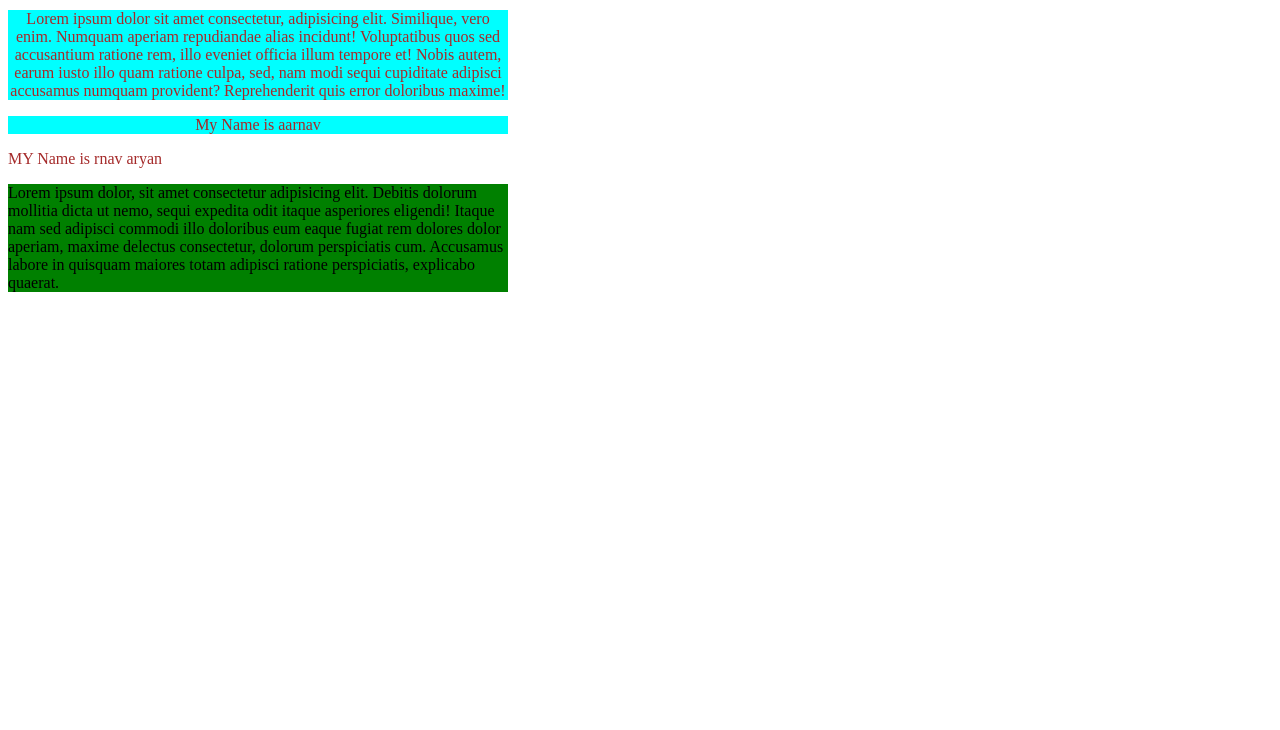
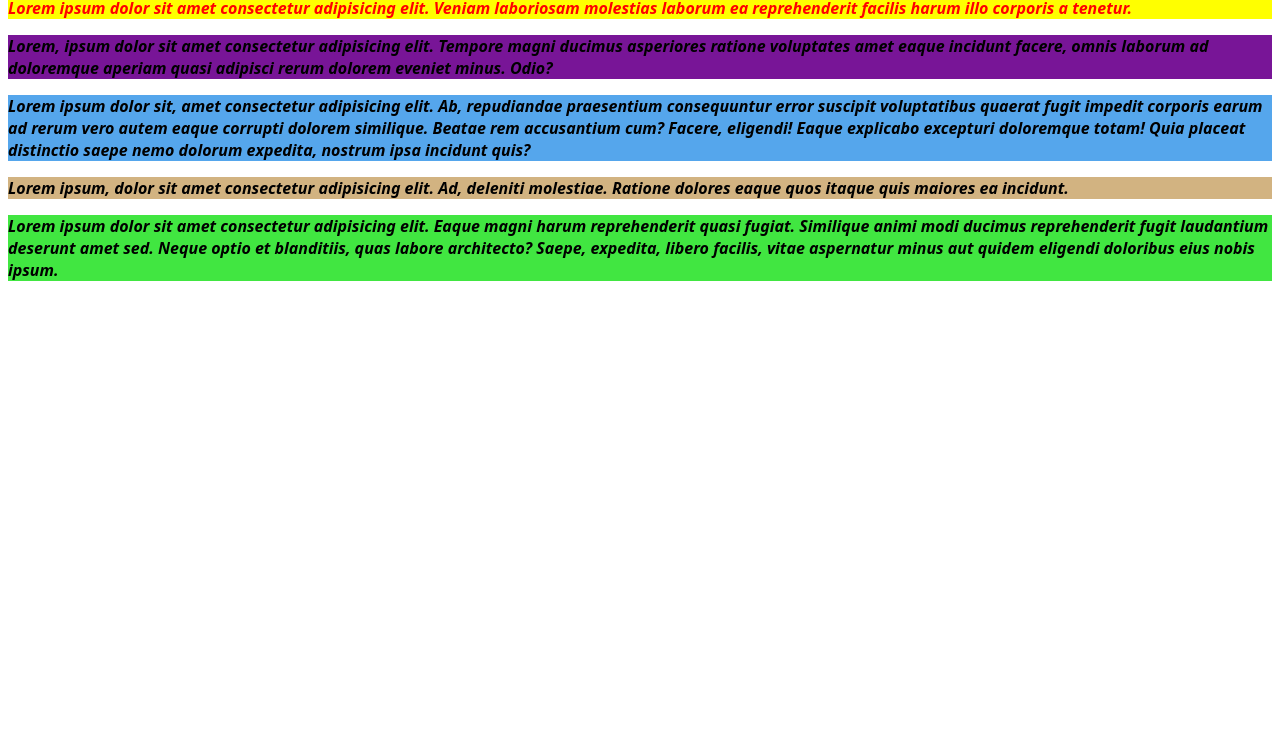
Before and after one commit to aarnav1107/LearningWebDevelopment, a plain HTML site: page index.html in a window 1280 px wide. Shown: the part 70-800 px from the top of the page. Drawn offline with Linux system fonts and the light colour scheme; a web font is replaced by a local one.

Commit message:
Add files via upload

```diff
--- a/index.html
+++ b/index.html
@@ -2,67 +2,51 @@
 <html lang="en">
 <head>
     <meta charset="UTF-8">
-    <meta http-equiv="X-UA-Compatible" content="IE=edge">
     <meta name="viewport" content="width=device-width, initial-scale=1.0">
     <title>Document</title>
+    <link rel="preconnect" href="https://fonts.googleapis.com">
+<link rel="preconnect" href="https://fonts.gstatic.com" crossorigin>
+<link href="https://fonts.googleapis.com/css2?family=Rubik+Maps&display=swap" rel="stylesheet">
+    <style>
+        p{font-style: italic;
+        font: size 25px;
+        font-family: 'Rubik Maps', system-ui;
+        font-weight: 900;
 
-    <!-- <style>
-        p{
-            background-color: blueviolet ;
     }
-        h1{
-            color: green;
+    /* in this I have used named color */
+    #firstpara{
+        background-color:yellow;
+        color: red;
     }
-        /* hello jee */
-    </style> -->
-    <!-- <link rel="stylesheet" href="babbar.css"> -->
-
-    <style>
-        p{
-            color:brown;
+    /* now I will use rgb values */
+    #secpara{
+        background-color: rgb(120, 21, 151) ;
     }
-        #article1{
-            background-color: green;
+/* now I will use rgba values */
+#thirdpara{
+    background-color: rgba(33, 139, 231, 0.765);
 }
-        .paraClass{
-            /* background-color: yellow;
-            background-color: red; */
-            background-color: aqua;
+/* now use hexadecimal value */
+.firstclass{
+    background-color: #b27d2794;
 }
-        p,article{
-            width:500px;
+/* now use hsl [hue, saturation, and lightness] */
+  #fourpara{
+    background-color: hsl(120, 77%, 58%);
   }
 
-        p.paraClass{
-            text-align: center;
-        }
+
     </style>
-
-
 </head>
 <body>
+    <h2>welcome to codehelp</h2>
+    <p id="firstpara">Lorem ipsum dolor sit amet consectetur adipisicing elit. Veniam laboriosam molestias laborum ea reprehenderit facilis harum illo corporis a tenetur.</p>
 
-    <h1>Welcome to CodeHelp 2.0</h1>
+     <p id="secpara">Lorem, ipsum dolor sit amet consectetur adipisicing elit. Tempore magni ducimus asperiores ratione voluptates amet eaque incidunt facere, omnis laborum ad doloremque aperiam quasi adipisci rerum dolorem eveniet minus. Odio?</p>
+     <p id="thirdpara">Lorem ipsum dolor sit, amet consectetur adipisicing elit. Ab, repudiandae praesentium consequuntur error suscipit voluptatibus quaerat fugit impedit corporis earum ad rerum vero autem eaque corrupti dolorem similique. Beatae rem accusantium cum? Facere, eligendi! Eaque explicabo excepturi doloremque totam! Quia placeat distinctio saepe nemo dolorum expedita, nostrum ipsa incidunt quis?</p>
+     <p class="firstclass">Lorem ipsum, dolor sit amet consectetur adipisicing elit. Ad, deleniti molestiae. Ratione dolores eaque quos itaque quis maiores ea incidunt.</p>
+     <p id="fourpara">Lorem ipsum dolor sit amet consectetur adipisicing elit. Eaque magni harum reprehenderit quasi fugiat. Similique animi modi ducimus reprehenderit fugit laudantium deserunt amet sed. Neque optio et blanditiis, quas labore architecto? Saepe, expedita, libero facilis, vitae aspernatur minus aut quidem eligendi doloribus eius nobis ipsum.</p>
+    </body>
 
-    <p class="paraClass">Lorem ipsum dolor sit amet consectetur, adipisicing elit. Similique, vero enim. Numquam aperiam repudiandae alias incidunt! Voluptatibus quos sed accusantium ratione rem, illo eveniet officia illum tempore et! Nobis autem, earum iusto illo quam ratione culpa, sed, nam modi sequi cupiditate adipisci accusamus numquam provident? Reprehenderit quis error doloribus maxime!</p>
-
-    <p class="paraClass">My Name is aarnav</p>
-
-    <p >MY Name is rnav aryan</p>
-
-    <article id="article1" class="paraClass">Lorem ipsum dolor, sit amet consectetur adipisicing elit. Debitis dolorum mollitia dicta ut nemo, sequi expedita odit itaque asperiores eligendi! Itaque nam sed adipisci commodi illo doloribus eum eaque fugiat rem dolores dolor aperiam, maxime delectus consectetur, dolorum perspiciatis cum. Accusamus labore in quisquam maiores totam adipisci ratione perspiciatis, explicabo quaerat.</article>
-
-
-    <!-- <h1>Welcome to CodeHelp</h1> -->
-
-    <!-- INline CSS -->
-    <!-- <p style="background-color: yellow;">Lorem ipsum dolor sit amet consectetur adipisicing elit. Aut, distinctio eaque exercitationem eligendi in ad illum placeat. Veniam, illum architecto.</p> -->
-
-    <!-- <p style="color: aqua;">Lorem, ipsum dolor sit amet consectetur adipisicing elit. At, dignissimos. Assumenda optio ipsam aut provident aliquid, necessitatibus nisi deserunt sapiente ullam numquam voluptatum laboriosam facilis voluptates pariatur animi harum odio.</p> -->
-<!--
-    <p>Lorem ipsum dolor sit amet consectetur adipisicing elit. Illum at odit, doloremque vero voluptatibus, harum facilis libero ipsum esse, similique ab architecto accusantium incidunt eligendi cupiditate quaerat sint repudiandae aliquam quasi ratione omnis in! Nulla minus quam necessitatibus ea iure omnis temporibus quos, error modi. Laborum quas possimus ullam temporibus.</p>
-
-    <footer>I am Footer</footer> -->
-
-</body>
 </html>
```
Lines whose indentation alone changed are shown as unchanged.
